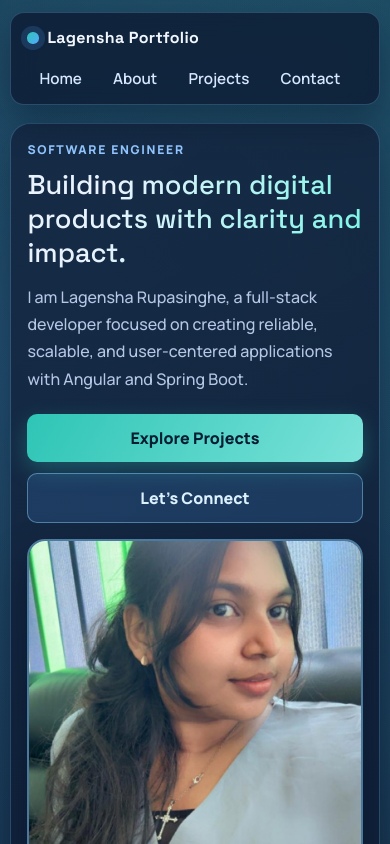
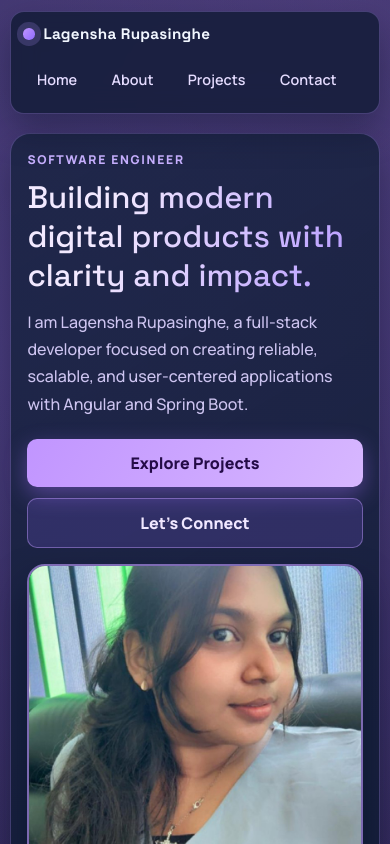
Before and after one commit to lagensha/Lagensha-portfolio, an Angular app: page / in a window 390 px wide. Shown: the top 844 px of the page. Built offline with nearby package versions, Linux system fonts and the light colour scheme.

Commit message:
feat: update portfolio layout with improved accessibility and enhanced branding

```diff
--- a/src/app/portfolio/portfolio.css
+++ b/src/app/portfolio/portfolio.css
@@ -4,18 +4,18 @@
   --bg: #0a1222;
   --bg-soft: #111b2f;
   --surface: rgba(18, 32, 58, 0.75);
-  --surface-border: rgba(120, 200, 255, 0.28);
+  --surface-border: rgba(182, 146, 255, 0.3);
   --text: #f2f7ff;
-  --muted: #b6c6e5;
-  --accent: #2ec5b6;
-  --accent-2: #53a8ff;
+  --muted: #cdc4f0;
+  --accent: #c195ff;
+  --accent-2: #8f6bff;
   --shadow: 0 16px 35px rgba(0, 12, 28, 0.35);
   color: var(--text);
   display: block;
   background:
-    radial-gradient(circle at 12% 8%, rgba(83, 168, 255, 0.27), transparent 35%),
-    radial-gradient(circle at 88% 0%, rgba(46, 197, 182, 0.22), transparent 32%),
-    linear-gradient(160deg, var(--bg), #0f1b32 46%, #15223c 100%);
+    radial-gradient(circle at 12% 8%, rgba(150, 115, 255, 0.3), transparent 35%),
+    radial-gradient(circle at 88% 0%, rgba(198, 138, 255, 0.24), transparent 32%),
+    linear-gradient(160deg, var(--bg), #181334 46%, #221843 100%);
   min-height: 100vh;
   padding: 1rem clamp(0.9rem, 3vw, 2.5rem) 2rem;
   box-sizing: border-box;
@@ -25,6 +25,23 @@
 .portfolio-page {
   width: min(1120px, 100%);
   margin: 0 auto;
+}
+
+.skip-link {
+  position: absolute;
+  left: -9999px;
+  top: 0;
+  background: #f4eaff;
+  color: #2c1455;
+  padding: 0.55rem 0.85rem;
+  border-radius: 0.5rem;
+  font-weight: 700;
+  z-index: 40;
+}
+
+.skip-link:focus-visible {
+  left: 0.8rem;
+  top: 0.8rem;
 }
 
 .topbar {
@@ -38,7 +55,7 @@
   padding: 0.8rem 1rem;
   border-radius: 14px;
   background: rgba(12, 24, 46, 0.74);
-  border: 1px solid rgba(129, 202, 255, 0.24);
+  border: 1px solid rgba(182, 146, 255, 0.28);
   backdrop-filter: blur(12px);
   box-shadow: var(--shadow);
 }
@@ -59,7 +76,7 @@
   height: 0.7rem;
   border-radius: 50%;
   background: linear-gradient(130deg, var(--accent), var(--accent-2));
-  box-shadow: 0 0 0 6px rgba(83, 168, 255, 0.16);
+  box-shadow: 0 0 0 6px rgba(182, 146, 255, 0.2);
 }
 
 .nav-list {
@@ -71,18 +88,21 @@
 }
 
 .nav-list a {
-  color: #d7e7ff;
+  color: #e5dcff;
   text-decoration: none;
   font-weight: 600;
   font-size: 0.95rem;
-  padding: 0.45rem 0.75rem;
+  min-height: 2.5rem;
+  display: inline-flex;
+  align-items: center;
+  padding: 0.45rem 0.85rem;
   border-radius: 8px;
   transition: background 0.2s ease, color 0.2s ease;
 }
 
 .nav-list a:hover,
 .nav-list a:focus-visible {
-  background: rgba(83, 168, 255, 0.2);
+  background: rgba(182, 146, 255, 0.24);
   color: #ffffff;
 }
 
@@ -99,6 +119,13 @@ main {
   background: linear-gradient(150deg, var(--surface), rgba(16, 28, 52, 0.82));
   padding: clamp(1rem, 3vw, 1.7rem);
   box-shadow: var(--shadow);
+}
+
+#home,
+#about,
+#project,
+#contact {
+  scroll-margin-top: 6rem;
 }
 
 #about.section-block {
@@ -120,7 +147,7 @@ main {
   letter-spacing: 0.14em;
   font-size: 0.76rem;
   font-weight: 800;
-  color: #93c6ff;
+  color: #c7b0ff;
 }
 
 h1,
@@ -134,7 +161,7 @@ h3 {
 h1 {
   margin-top: 0.5rem;
   font-size: clamp(1.7rem, 4.8vw, 3rem);
-  background: linear-gradient(110deg, #e9f3ff 25%, #80f5e6 95%);
+  background: linear-gradient(110deg, #f2e9ff 25%, #b89dff 95%);
   -webkit-background-clip: text;
   background-clip: text;
   color: transparent;
@@ -174,25 +201,31 @@ p {
   align-items: center;
   justify-content: center;
   text-decoration: none;
-  color: #031d31;
+  color: #240b47;
   font-weight: 800;
   padding: 0.75rem 1.2rem;
   border-radius: 10px;
-  background: linear-gradient(120deg, var(--accent), #7be2d9);
+  background: linear-gradient(120deg, var(--accent), #d7b7ff);
   transition: transform 0.2s ease, box-shadow 0.2s ease;
-  box-shadow: 0 8px 22px rgba(43, 185, 177, 0.33);
+  box-shadow: 0 8px 22px rgba(164, 112, 255, 0.4);
 }
 
 .btn-main:hover,
 .btn-main:focus-visible {
   transform: translateY(-2px);
-  box-shadow: 0 12px 24px rgba(43, 185, 177, 0.43);
+  box-shadow: 0 12px 24px rgba(164, 112, 255, 0.52);
+}
+
+a:focus-visible,
+.btn-main:focus-visible {
+  outline: 2px solid #e7d4ff;
+  outline-offset: 2px;
 }
 
 .btn-alt {
-  color: #dbf1ff;
-  background: rgba(83, 168, 255, 0.16);
-  border: 1px solid rgba(140, 210, 255, 0.45);
+  color: #f0e7ff;
+  background: rgba(143, 107, 255, 0.18);
+  border: 1px solid rgba(192, 155, 255, 0.45);
   box-shadow: none;
 }
 
@@ -207,7 +240,7 @@ p {
   aspect-ratio: 1;
   object-fit: cover;
   border-radius: 18px;
-  border: 2px solid rgba(131, 208, 255, 0.5);
+  border: 2px solid rgba(192, 155, 255, 0.6);
   box-shadow: 0 20px 35px rgba(0, 16, 36, 0.55);
   transition: transform 0.25s ease;
 }
@@ -246,9 +279,9 @@ p {
   padding: 0.52rem 1rem;
   border-radius: 999px;
   font-size: 0.96rem;
-  color: #dff6ff;
-  border: 1px solid rgba(135, 212, 255, 0.38);
-  background: rgba(91, 173, 225, 0.13);
+  color: #f1e9ff;
+  border: 1px solid rgba(192, 155, 255, 0.42);
+  background: rgba(154, 120, 235, 0.16);
 }
 
 .about-card h3 {
@@ -269,7 +302,7 @@ p {
 .about-card,
 .project-card,
 .contact-item {
-  border: 1px solid rgba(130, 206, 255, 0.24);
+  border: 1px solid rgba(182, 146, 255, 0.28);
   background: rgba(17, 31, 56, 0.72);
   border-radius: 14px;
   padding: 1rem;
@@ -279,7 +312,7 @@ p {
 .about-card:hover,
 .project-card:hover,
 .contact-item:hover {
-  border-color: rgba(179, 233, 255, 0.48);
+  border-color: rgba(216, 191, 255, 0.58);
   transform: translateY(-2px);
 }
 
@@ -294,7 +327,7 @@ p {
 .project-stack {
   margin: 0.3rem 0 0.45rem;
   font-size: 0.86rem;
-  color: #9dd8ff;
+  color: #ccafff;
   font-weight: 700;
   letter-spacing: 0.03em;
 }
@@ -307,7 +340,7 @@ p {
 
 .contact-label {
   font-size: 0.82rem;
-  color: #98caed;
+  color: #c3adf6;
   font-weight: 700;
   text-transform: uppercase;
   letter-spacing: 0.08em;
@@ -358,10 +391,20 @@ p {
   .topbar {
     flex-direction: column;
     align-items: flex-start;
+    top: 0.45rem;
   }
 
   .nav-list {
-    flex-wrap: wrap;
+    width: 100%;
+    overflow-x: auto;
+    flex-wrap: nowrap;
+    padding-bottom: 0.2rem;
+    scrollbar-width: thin;
+    -webkit-overflow-scrolling: touch;
+  }
+
+  .nav-list li {
+    flex: 0 0 auto;
   }
 
   .project-grid,
@@ -371,6 +414,19 @@ p {
 
   .btn-main {
     width: 100%;
+    min-height: 2.8rem;
+  }
+
+  .hero-content {
+    text-align: left;
+  }
+
+  .hero-summary {
+    max-width: 100%;
+  }
+
+  .picture {
+    justify-content: center;
   }
 
   .about-description {
@@ -383,3 +439,39 @@ p {
     font-size: 0.88rem;
   }
 }
+
+@media (max-width: 480px) {
+  .topbar {
+    padding: 0.65rem 0.75rem;
+  }
+
+  .brand {
+    font-size: 0.95rem;
+  }
+
+  .nav-list a {
+    font-size: 0.9rem;
+    min-height: 2.35rem;
+  }
+
+  .hero,
+  .section-block,
+  #about.section-block {
+    padding: 1rem;
+  }
+
+  h1 {
+    font-size: clamp(1.5rem, 8vw, 2rem);
+  }
+}
+
+@media (prefers-reduced-motion: reduce) {
+  *,
+  *::before,
+  *::after {
+    animation-duration: 0.01ms !important;
+    animation-iteration-count: 1 !important;
+    transition-duration: 0.01ms !important;
+    scroll-behavior: auto !important;
+  }
+}
--- a/src/app/portfolio/portfolio.html
+++ b/src/app/portfolio/portfolio.html
@@ -1,10 +1,11 @@
 <div class="portfolio-page">
+    <a class="skip-link" href="#main-content">Skip to main content</a>
     <header class="topbar" aria-label="Main navigation">
         <a class="brand" href="#home" aria-label="Go to home section">
             <span class="brand-dot"></span>
-            Lagensha Portfolio
+            Lagensha Rupasinghe
         </a>
-        <nav>
+        <nav aria-label="Section links">
             <ul class="nav-list">
                 <li><a href="#home">Home</a></li>
                 <li><a href="#about">About</a></li>
@@ -14,7 +15,7 @@
         </nav>
     </header>
 
-    <main>
+    <main id="main-content">
         <section id="home" class="hero">
             <div class="hero-content">
                 <p class="kicker">Software Engineer</p>
```
